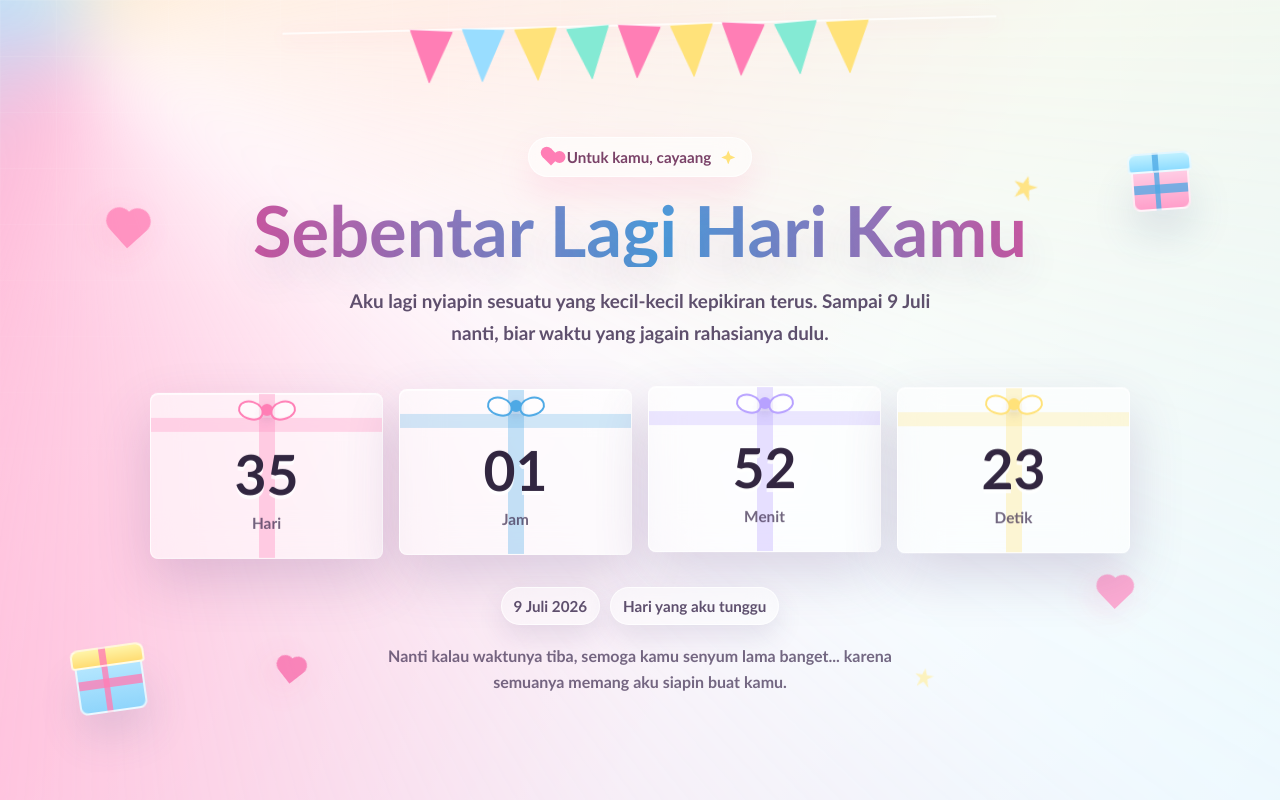
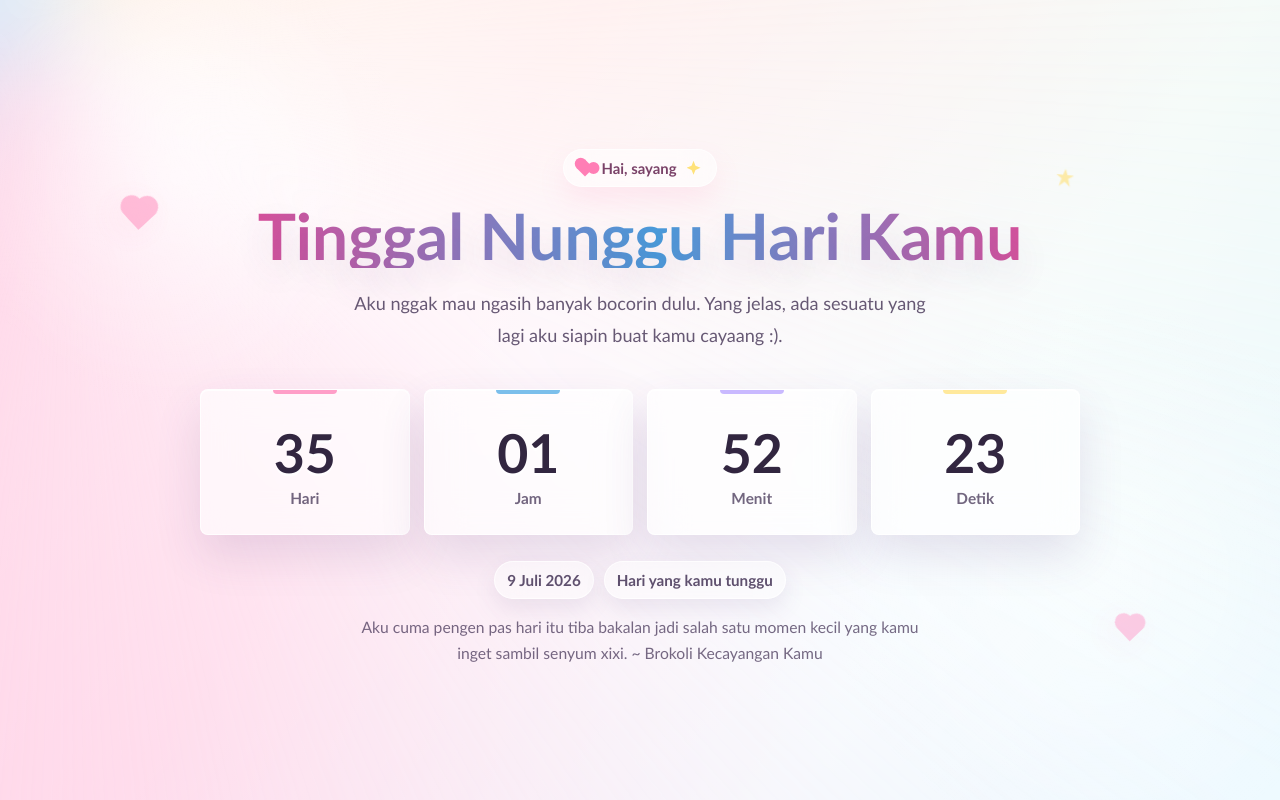
Before and after one commit to Maul-09/myLoveHDB, a Next.js app: page / in a window 1280 px wide. Built offline with nearby package versions, Linux system fonts and the light colour scheme.

Commit message:
Update README and improve styling; set specific React and Next.js versions

```diff
--- a/app/globals.css
+++ b/app/globals.css
@@ -8,7 +8,7 @@
   --lavender: #b7a1ff;
   --sunny: #ffe27a;
   --mint: #84ead4;
-  --shadow: rgba(94, 59, 124, 0.2);
+  --shadow: rgba(94, 59, 124, 0.14);
 }
 
 * {
@@ -37,10 +37,10 @@ body {
   align-items: center;
   justify-content: center;
   overflow: hidden;
-  padding: 96px 24px 64px;
+  padding: 72px 24px 56px;
   background:
-    linear-gradient(135deg, rgba(255, 255, 255, 0.56), rgba(255, 255, 255, 0)),
-    linear-gradient(120deg, #ffd3e8 0%, #ffbadc 26%, #d9f2ff 63%, #afe4ff 100%);
+    linear-gradient(135deg, rgba(255, 255, 255, 0.68), rgba(255, 255, 255, 0.08)),
+    linear-gradient(120deg, #ffe1ef 0%, #ffcce5 34%, #dff5ff 72%, #bdeaff 100%);
 }
 
 .countdown-page::before {
@@ -51,14 +51,14 @@ body {
   background:
     conic-gradient(
       from 120deg at 22% 24%,
-      rgba(255, 255, 255, 0.78),
-      rgba(255, 141, 190, 0.5),
-      rgba(145, 221, 255, 0.64),
-      rgba(255, 240, 174, 0.48),
-      rgba(255, 255, 255, 0.78)
+      rgba(255, 255, 255, 0.72),
+      rgba(255, 141, 190, 0.28),
+      rgba(145, 221, 255, 0.38),
+      rgba(255, 240, 174, 0.24),
+      rgba(255, 255, 255, 0.72)
     );
-  filter: blur(34px);
-  animation: dreamyGradient 16s ease-in-out infinite alternate;
+  filter: blur(44px);
+  animation: dreamyGradient 20s ease-in-out infinite alternate;
 }
 
 .countdown-page::after {
@@ -66,63 +66,9 @@ body {
   inset: 0;
   z-index: -2;
   content: "";
-  background-image:
-    linear-gradient(rgba(255, 255, 255, 0.22) 1px, transparent 1px),
-    linear-gradient(90deg, rgba(255, 255, 255, 0.2) 1px, transparent 1px);
-  background-size: 56px 56px;
-  -webkit-mask-image: linear-gradient(to bottom, rgba(0, 0, 0, 0.44), transparent 76%);
-  mask-image: linear-gradient(to bottom, rgba(0, 0, 0, 0.44), transparent 76%);
-}
-
-.party-banner {
-  position: absolute;
-  top: 24px;
-  left: 50%;
-  z-index: 1;
-  display: flex;
-  width: min(760px, calc(100% - 32px));
-  justify-content: center;
-  gap: 8px;
-  transform: translateX(-50%) rotate(-1.4deg);
-  pointer-events: none;
-}
-
-.party-banner::before {
-  position: absolute;
-  top: 0;
-  left: 3%;
-  right: 3%;
-  height: 2px;
-  content: "";
-  background: rgba(255, 255, 255, 0.76);
-  box-shadow: 0 4px 18px rgba(255, 107, 171, 0.22);
-}
-
-.banner-flag {
-  width: 44px;
-  height: 54px;
-  margin-top: 1px;
-  border: 1px solid rgba(255, 255, 255, 0.7);
-  background: var(--pink);
-  box-shadow: 0 12px 22px rgba(113, 82, 135, 0.12);
-  clip-path: polygon(0 0, 100% 0, 50% 100%);
-  transform-origin: top center;
-  animation: flagSway 3.8s ease-in-out infinite;
-}
-
-.banner-flag:nth-child(2n) {
-  background: var(--blue);
-  animation-delay: -0.8s;
-}
-
-.banner-flag:nth-child(3n) {
-  background: var(--sunny);
-  animation-delay: -1.4s;
-}
-
-.banner-flag:nth-child(4n) {
-  background: var(--mint);
-  animation-delay: -2.1s;
+  background:
+    radial-gradient(circle at 14% 22%, rgba(255, 255, 255, 0.52), transparent 18%),
+    radial-gradient(circle at 86% 72%, rgba(255, 255, 255, 0.38), transparent 22%);
 }
 
 .decor-layer {
@@ -134,11 +80,11 @@ body {
 
 .heart {
   position: absolute;
-  width: 26px;
-  height: 26px;
+  width: 22px;
+  height: 22px;
   background: var(--pink);
-  filter: drop-shadow(0 10px 16px rgba(255, 107, 171, 0.24));
-  opacity: 0.76;
+  filter: drop-shadow(0 10px 16px rgba(255, 107, 171, 0.16));
+  opacity: 0.48;
   transform: rotate(45deg);
   animation: floatHeart 7s ease-in-out infinite;
 }
@@ -146,76 +92,53 @@ body {
 .heart::before,
 .heart::after {
   position: absolute;
-  width: 26px;
-  height: 26px;
+  width: 22px;
+  height: 22px;
   border-radius: 50%;
   content: "";
   background: inherit;
 }
 
 .heart::before {
-  left: -13px;
+  left: -11px;
 }
 
 .heart::after {
-  top: -13px;
+  top: -11px;
 }
 
 .heart-one {
-  top: 28%;
-  left: 9%;
+  top: 26%;
+  left: 10%;
 }
 
 .heart-two {
-  right: 12%;
-  bottom: 24%;
-  width: 22px;
-  height: 22px;
+  right: 11%;
+  bottom: 20%;
+  width: 18px;
+  height: 18px;
   background: #ff94c6;
   animation-delay: -2.6s;
 }
 
 .heart-two::before,
 .heart-two::after {
-  width: 22px;
-  height: 22px;
-}
-
-.heart-two::before {
-  left: -11px;
-}
-
-.heart-two::after {
-  top: -11px;
-}
-
-.heart-three {
-  left: 22%;
-  bottom: 13%;
-  width: 18px;
-  height: 18px;
-  background: #f768a9;
-  animation-delay: -4.2s;
-}
-
-.heart-three::before,
-.heart-three::after {
   width: 18px;
   height: 18px;
 }
 
-.heart-three::before {
+.heart-two::before {
   left: -9px;
 }
 
-.heart-three::after {
+.heart-two::after {
   top: -9px;
 }
 
 .spark {
   position: absolute;
-  width: 24px;
-  height: 24px;
+  width: 20px;
+  height: 20px;
   background: var(--sunny);
   clip-path: polygon(
     50% 0,
@@ -229,102 +152,20 @@ body {
     2% 34%,
     38% 34%
   );
-  filter: drop-shadow(0 10px 14px rgba(252, 188, 74, 0.26));
-  opacity: 0.8;
-  animation: sparkle 3.4s ease-in-out infinite;
+  filter: drop-shadow(0 10px 14px rgba(252, 188, 74, 0.16));
+  opacity: 0.52;
+  animation: sparkle 4.6s ease-in-out infinite;
 }
 
 .spark-one {
-  top: 22%;
-  right: 19%;
-}
-
-.spark-two {
-  top: 60%;
-  left: 15%;
-  width: 18px;
-  height: 18px;
-  background: #ffffff;
-  animation-delay: -1.2s;
-}
-
-.spark-three {
-  right: 27%;
-  bottom: 14%;
-  width: 20px;
-  height: 20px;
-  background: #fff1a8;
-  animation-delay: -2.2s;
-}
-
-.gift {
-  position: absolute;
-  width: 68px;
-  height: 54px;
-  border: 2px solid rgba(255, 255, 255, 0.74);
-  border-radius: 8px;
-  background:
-    linear-gradient(90deg, transparent 0 39%, rgba(255, 126, 181, 0.8) 39% 49%, transparent 49%),
-    linear-gradient(#b8e8ff, #8fd5fb);
-  box-shadow: 0 22px 42px rgba(79, 100, 142, 0.16);
-  animation: giftBob 6.4s ease-in-out infinite;
-}
-
-.gift::before {
-  position: absolute;
-  top: -14px;
-  left: -5px;
-  right: -5px;
-  height: 16px;
-  border: 2px solid rgba(255, 255, 255, 0.74);
-  border-radius: 8px 8px 4px 4px;
-  content: "";
-  background:
-    linear-gradient(90deg, transparent 0 39%, rgba(255, 126, 181, 0.8) 39% 49%, transparent 49%),
-    linear-gradient(#fff4a8, #ffdc73);
-}
-
-.gift::after {
-  position: absolute;
-  top: 18px;
-  left: 0;
-  right: 0;
-  height: 9px;
-  content: "";
-  background: rgba(255, 126, 181, 0.78);
-}
-
-.gift-one {
-  left: 6%;
-  bottom: 11%;
-  transform: rotate(-8deg);
-}
-
-.gift-two {
-  right: 7%;
-  top: 22%;
-  width: 58px;
-  height: 46px;
-  background:
-    linear-gradient(90deg, transparent 0 39%, rgba(78, 169, 229, 0.78) 39% 49%, transparent 49%),
-    linear-gradient(#ffd3e8, #ff9fca);
-  animation-delay: -2.8s;
-}
-
-.gift-two::before {
-  background:
-    linear-gradient(90deg, transparent 0 39%, rgba(78, 169, 229, 0.78) 39% 49%, transparent 49%),
-    linear-gradient(#bff0ff, #8edcff);
-}
-
-.gift-two::after {
-  background: rgba(78, 169, 229, 0.76);
+  top: 21%;
+  right: 16%;
 }
 
 .countdown-content {
   position: relative;
   z-index: 2;
-  width: min(980px, 100%);
+  width: min(880px, 100%);
   text-align: center;
 }
 
@@ -332,15 +173,15 @@ body {
   display: inline-flex;
   align-items: center;
   gap: 10px;
-  margin: 0 0 18px;
-  padding: 10px 16px;
+  margin: 0 0 16px;
+  padding: 9px 15px;
   border: 1px solid rgba(255, 255, 255, 0.72);
   border-radius: 999px;
   background: rgba(255, 255, 255, 0.5);
-  box-shadow: 0 16px 34px rgba(255, 126, 181, 0.16);
+  box-shadow: 0 14px 28px rgba(255, 126, 181, 0.12);
   color: #7a4268;
-  font-size: 0.95rem;
-  font-weight: 800;
+  font-size: 0.93rem;
+  font-weight: 760;
   backdrop-filter: blur(16px);
 }
 
@@ -384,122 +225,78 @@ h1 {
   background-clip: text;
   color: transparent;
   -webkit-text-fill-color: transparent;
-  font-size: 4.4rem;
+  font-size: 4rem;
   line-height: 1.02;
   font-weight: 900;
   letter-spacing: 0;
-  text-shadow: 0 18px 40px rgba(95, 60, 120, 0.14);
+  text-shadow: 0 16px 34px rgba(95, 60, 120, 0.12);
 }
 
 .subtitle {
-  width: min(620px, 100%);
-  margin: 18px auto 0;
-  color: rgba(60, 43, 78, 0.82);
-  font-size: 1.18rem;
-  line-height: 1.7;
-  font-weight: 650;
+  width: min(590px, 100%);
+  margin: 20px auto 0;
+  color: rgba(60, 43, 78, 0.78);
+  font-size: 1.13rem;
+  line-height: 1.75;
+  font-weight: 560;
 }
 
 .countdown-grid {
   display: grid;
-  grid-template-columns: repeat(4, minmax(138px, 1fr));
-  gap: 16px;
-  margin: 44px auto 0;
+  grid-template-columns: repeat(4, minmax(136px, 1fr));
+  gap: 14px;
+  margin: 38px auto 0;
 }
 
 .countdown-unit {
   position: relative;
   display: grid;
-  min-height: 166px;
+  min-height: 146px;
   align-content: center;
   justify-items: center;
   overflow: hidden;
-  padding: 48px 14px 22px;
+  padding: 30px 14px 22px;
   border: 1px solid rgba(255, 255, 255, 0.78);
   border-radius: 8px;
-  background: rgba(255, 255, 255, 0.58);
+  background: rgba(255, 255, 255, 0.64);
   box-shadow:
-    0 22px 54px var(--shadow),
+    0 20px 46px var(--shadow),
     inset 0 1px 0 rgba(255, 255, 255, 0.78);
   color: var(--ink);
-  backdrop-filter: blur(20px);
-  animation: cardFloat 5.4s ease-in-out infinite;
+  backdrop-filter: blur(18px);
 }
 
 .countdown-unit::before {
   position: absolute;
-  inset: 0 auto 0 50%;
-  width: 16px;
+  top: 0;
+  left: 50%;
+  width: 64px;
+  height: 4px;
+  border-radius: 0 0 999px 999px;
   content: "";
   background: var(--ribbon);
-  opacity: 0.33;
+  opacity: 0.74;
   transform: translateX(-50%);
 }
 
 .countdown-unit::after {
-  position: absolute;
-  top: 24px;
-  left: 0;
-  right: 0;
-  height: 14px;
-  content: "";
-  background: var(--ribbon);
-  opacity: 0.26;
+  display: none;
 }
 
 .countdown-unit.pink {
   --ribbon: var(--pink);
-  animation-delay: -0.2s;
 }
 
 .countdown-unit.blue {
   --ribbon: var(--blue-deep);
-  animation-delay: -1.4s;
 }
 
 .countdown-unit.lavender {
   --ribbon: var(--lavender);
-  animation-delay: -2.4s;
 }
 
 .countdown-unit.sunny {
   --ribbon: var(--sunny);
-  animation-delay: -3.4s;
-}
-
-.unit-bow {
-  position: absolute;
-  top: 10px;
-  left: 50%;
-  z-index: 2;
-  width: 12px;
-  height: 12px;
-  border-radius: 50%;
-  background: var(--ribbon);
-  box-shadow: 0 4px 10px rgba(80, 56, 112, 0.18);
-  transform: translateX(-50%);
-}
-
-.unit-bow::before,
-.unit-bow::after {
-  position: absolute;
-  top: -3px;
-  width: 22px;
-  height: 15px;
-  border: 2px solid var(--ribbon);
-  border-radius: 50% 50% 45% 45%;
-  content: "";
-  background: rgba(255, 255, 255, 0.5);
-}
-
-.unit-bow::before {
-  right: 9px;
-  transform: rotate(18deg);
-}
-
-.unit-bow::after {
-  left: 9px;
-  transform: rotate(-18deg);
 }
 
 .countdown-number,
@@ -511,17 +308,17 @@ h1 {
 .countdown-number {
   font-variant-numeric: tabular-nums;
   color: #322640;
-  font-size: 3.45rem;
+  font-size: 3.35rem;
   line-height: 1;
   font-weight: 900;
-  text-shadow: 0 4px 0 rgba(255, 255, 255, 0.78);
+  text-shadow: 0 3px 0 rgba(255, 255, 255, 0.7);
 }
 
 .countdown-label {
-  margin-top: 12px;
+  margin-top: 10px;
   color: rgba(60, 43, 78, 0.72);
   font-size: 0.96rem;
-  font-weight: 850;
+  font-weight: 800;
 }
 
 .target-row {
@@ -529,7 +326,7 @@ h1 {
   flex-wrap: wrap;
   justify-content: center;
   gap: 10px;
-  margin: 28px 0 0;
+  margin: 26px 0 0;
 }
 
 .target-row span {
@@ -537,20 +334,20 @@ h1 {
   border: 1px solid rgba(255, 255, 255, 0.74);
   border-radius: 999px;
   background: rgba(255, 255, 255, 0.48);
-  box-shadow: 0 12px 26px rgba(91, 65, 126, 0.12);
+  box-shadow: 0 10px 22px rgba(91, 65, 126, 0.1);
   color: rgba(60, 43, 78, 0.82);
   font-size: 0.95rem;
-  font-weight: 760;
+  font-weight: 720;
   backdrop-filter: blur(14px);
 }
 
 .sweet-note {
   width: min(560px, 100%);
-  margin: 18px auto 0;
+  margin: 16px auto 0;
   color: rgba(60, 43, 78, 0.7);
-  font-size: 1rem;
-  line-height: 1.6;
-  font-weight: 650;
+  font-size: 0.98rem;
+  line-height: 1.65;
+  font-weight: 560;
 }
 
 @keyframes dreamyGradient {
@@ -563,17 +360,6 @@ h1 {
   }
 }
 
-@keyframes flagSway {
-  0%,
-  100% {
-    transform: rotate(-4deg);
-  }
-
-  50% {
-    transform: rotate(4deg);
-  }
-}
-
 @keyframes floatHeart {
   0%,
   100% {
@@ -581,7 +367,7 @@ h1 {
   }
 
   50% {
-    transform: translateY(-18px) rotate(53deg);
+    transform: translateY(-12px) rotate(51deg);
   }
 }
 
@@ -598,46 +384,10 @@ h1 {
   }
 }
 
-@keyframes giftBob {
-  0%,
-  100% {
-    transform: translateY(0) rotate(-8deg);
-  }
-
-  50% {
-    transform: translateY(-12px) rotate(-4deg);
-  }
-}
-
-@keyframes cardFloat {
-  0%,
-  100% {
-    transform: translateY(0);
-  }
-
-  50% {
-    transform: translateY(-7px);
-  }
-}
-
 @media (max-width: 760px) {
   .countdown-page {
     min-height: 100svh;
-    padding: 104px 16px 40px;
-  }
-
-  .party-banner {
-    top: 18px;
-    gap: 5px;
-  }
-
-  .banner-flag {
-    width: 30px;
-    height: 42px;
-  }
-
-  .gift {
-    display: none;
+    padding: 62px 16px 38px;
   }
 
   .heart-one {
@@ -654,7 +404,7 @@ h1 {
   }
 
   h1 {
-    font-size: 3.15rem;
+    font-size: 3rem;
   }
 
   .subtitle {
@@ -668,8 +418,8 @@ h1 {
   }
 
   .countdown-unit {
-    min-height: 142px;
-    padding: 44px 10px 18px;
+    min-height: 132px;
+    padding: 26px 10px 18px;
   }
 
   .countdown-number {
--- a/app/layout.js
+++ b/app/layout.js
@@ -1,7 +1,7 @@
 import "./globals.css";
 
 export const metadata = {
-  title: "Happy Birthday, Cayaang!",
+  title: "Untuk Wanita yang Aku Sayang",
   description: "Hitung mundur kecil untuk hari yang ditunggu.",
 };
 
--- a/app/page.js
+++ b/app/page.js
@@ -3,16 +3,10 @@
 import { useEffect, useMemo, useState } from "react";
 
 const TARGET_DATE = new Date("2026-07-09T00:00:00+07:00").getTime();
-const BANNER_FLAGS = Array.from({ length: 9 }, (_, index) => index);
 const DECORATIONS = [
   "heart heart-one",
   "heart heart-two",
-  "heart heart-three",
   "spark spark-one",
-  "spark spark-two",
-  "spark spark-three",
-  "gift gift-one",
-  "gift gift-two",
 ];
 
 function getTimeLeft() {
@@ -58,12 +52,6 @@ export default function Home() {
 
   return (
     <main className="countdown-page">
-      <div className="party-banner" aria-hidden="true">
-        {BANNER_FLAGS.map((flag) => (
-          <span className="banner-flag" key={flag} />
-        ))}
-      </div>
-
       <div className="decor-layer" aria-hidden="true">
         {DECORATIONS.map((className) => (
           <span className={className} key={className} />
@@ -73,20 +61,19 @@ export default function Home() {
       <section className="countdown-content" aria-live="polite">
         <p className="eyebrow">
           <span className="mini-heart" aria-hidden="true" />
-          Untuk kamu, cayaang
+          Hai, sayang
           <span className="mini-spark" aria-hidden="true" />
         </p>
-        <h1>Sebentar Lagi Hari Kamu</h1>
+        <h1>Tinggal Nunggu Hari Kamu</h1>
         <p className="subtitle">
           {timeLeft.isDone
-            ? "Akhirnya sampai juga. Hari ini tentang kamu, dan aku sudah nunggu momen ini dari lama."
-            : "Aku lagi nyiapin sesuatu yang kecil-kecil kepikiran terus. Sampai 9 Juli nanti, biar waktu yang jagain rahasianya dulu."}
+            ? "Akhirnya sampai juga. Hari ini aku cuma mau kamu ngerasa paling disayang."
+            : "Aku nggak mau ngasih banyak bocorin dulu. Yang jelas, ada sesuatu yang lagi aku siapin buat kamu cayaang :)."}
         </p>
 
         <div className="countdown-grid">
           {units.map((unit) => (
             <div className={`countdown-unit ${unit.tone}`} key={unit.label}>
-              <span className="unit-bow" aria-hidden="true" />
               <span className="countdown-number">
                 {mounted ? formatUnit(unit.value) : "--"}
               </span>
@@ -97,11 +84,10 @@ export default function Home() {
 
         <div className="target-row">
           <span>9 Juli 2026</span>
-          <span>Hari yang aku tunggu</span>
+          <span>Hari yang kamu tunggu</span>
         </div>
         <p className="sweet-note">
-          Nanti kalau waktunya tiba, semoga kamu senyum lama banget... karena semuanya memang aku siapin buat kamu.
-        </p>
+          Aku cuma pengen pas hari itu tiba bakalan jadi salah satu momen kecil yang kamu inget sambil senyum xixi. ~ Brokoli Kecayangan Kamu</p>
       </section>
     </main>
   );
```
Also changed, not shown: package.json (+6 -3 lines), 2 other files (tests, documents, lock files or other folders).
